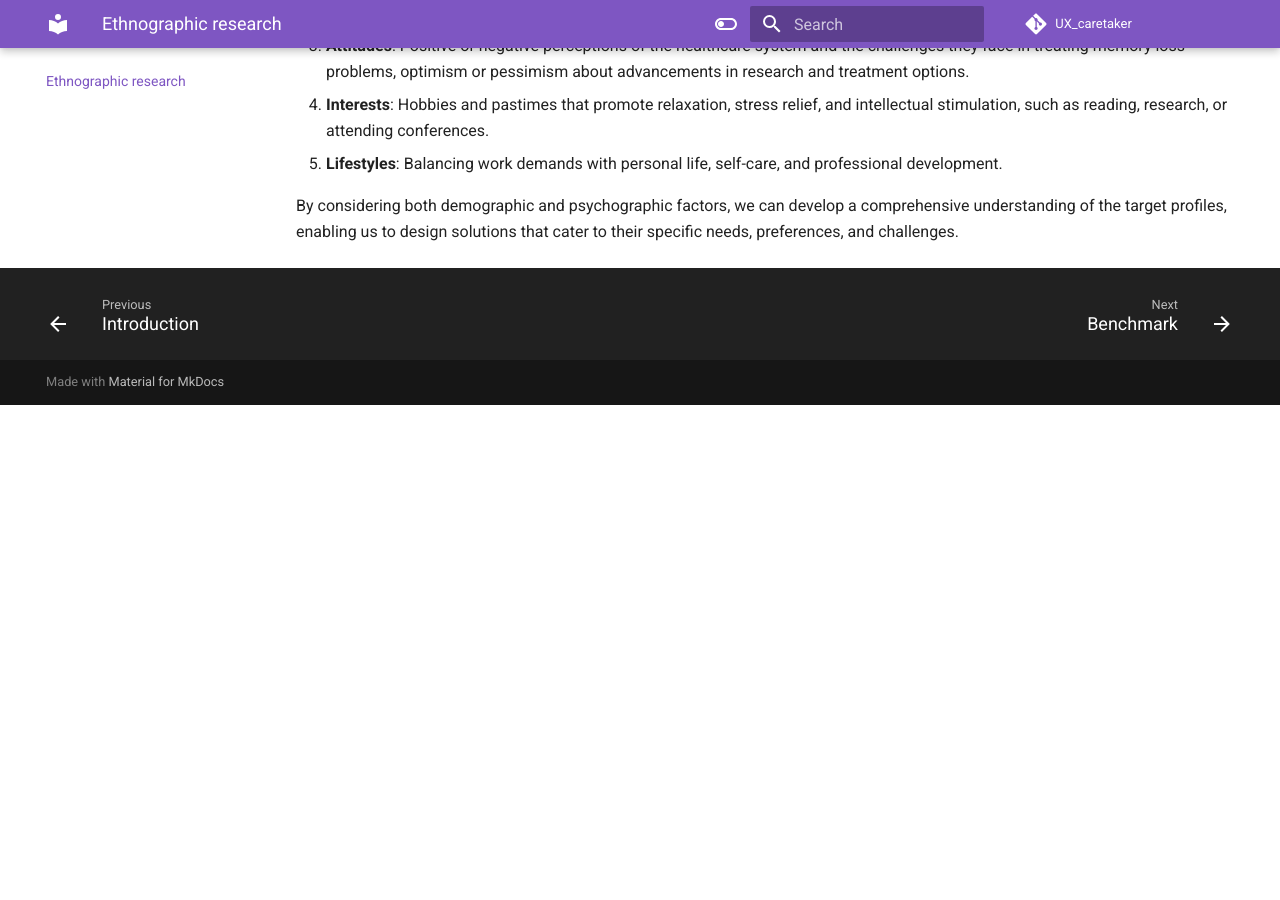
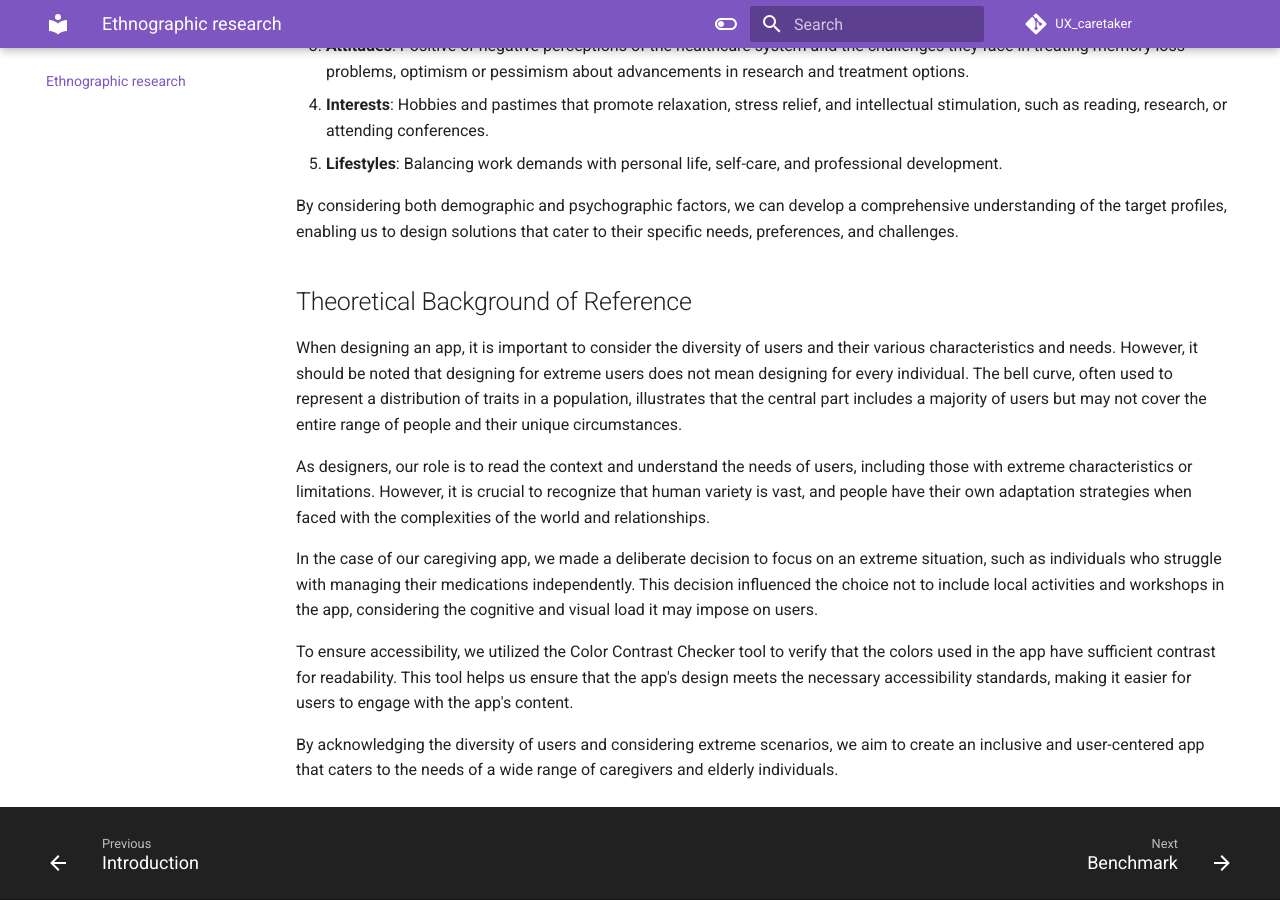
Before and after one commit to teragramgius/GherryPlus, an MkDocs documentation site: the page built from docs/index.md, in a window 1280 px wide and 900 px high, scrolled down 4462 px. Built offline with MkDocs 1.6.1 and Material for MkDocs 9.7.7, drawn with Linux system fonts in a browser that asks for light colours; comment, search, counter and statistics services are not loaded; the version menu is left out; before the commit the page ends 4867 px from its top, so only the background shows below that.

Commit message:
Update index.md

```diff
--- a/docs/index.md
+++ b/docs/index.md
@@ -114,3 +114,15 @@ In addition to demographic factors, understanding the psychographic factors for
 5. **Lifestyles**: Balancing work demands with personal life, self-care, and professional development.
 
 By considering both demographic and psychographic factors, we can develop a comprehensive understanding of the target profiles, enabling us to design solutions that cater to their specific needs, preferences, and challenges.
+
+## Theoretical Background of Reference
+
+When designing an app, it is important to consider the diversity of users and their various characteristics and needs. However, it should be noted that designing for extreme users does not mean designing for every individual. The bell curve, often used to represent a distribution of traits in a population, illustrates that the central part includes a majority of users but may not cover the entire range of people and their unique circumstances.
+
+As designers, our role is to read the context and understand the needs of users, including those with extreme characteristics or limitations. However, it is crucial to recognize that human variety is vast, and people have their own adaptation strategies when faced with the complexities of the world and relationships.
+
+In the case of our caregiving app, we made a deliberate decision to focus on an extreme situation, such as individuals who struggle with managing their medications independently. This decision influenced the choice not to include local activities and workshops in the app, considering the cognitive and visual load it may impose on users.
+
+To ensure accessibility, we utilized the Color Contrast Checker tool to verify that the colors used in the app have sufficient contrast for readability. This tool helps us ensure that the app's design meets the necessary accessibility standards, making it easier for users to engage with the app's content.
+
+By acknowledging the diversity of users and considering extreme scenarios, we aim to create an inclusive and user-centered app that caters to the needs of a wide range of caregivers and elderly individuals.
```
